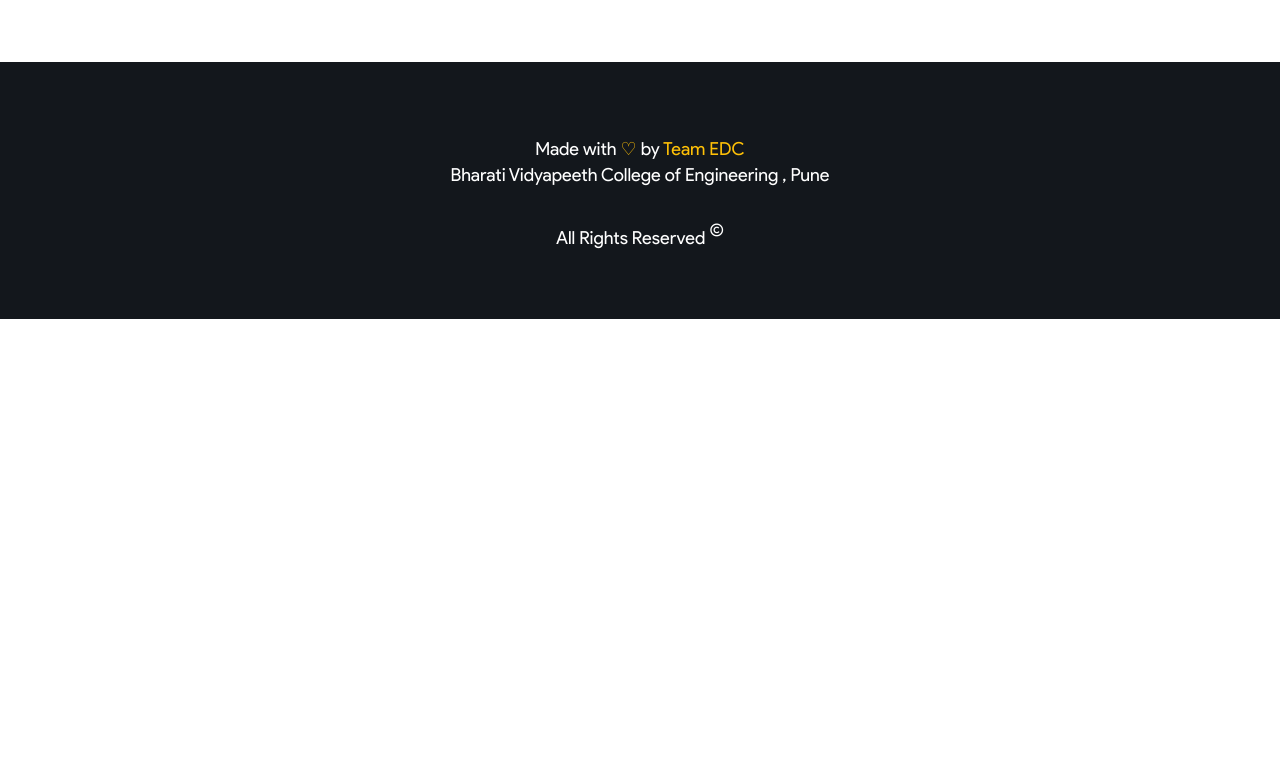
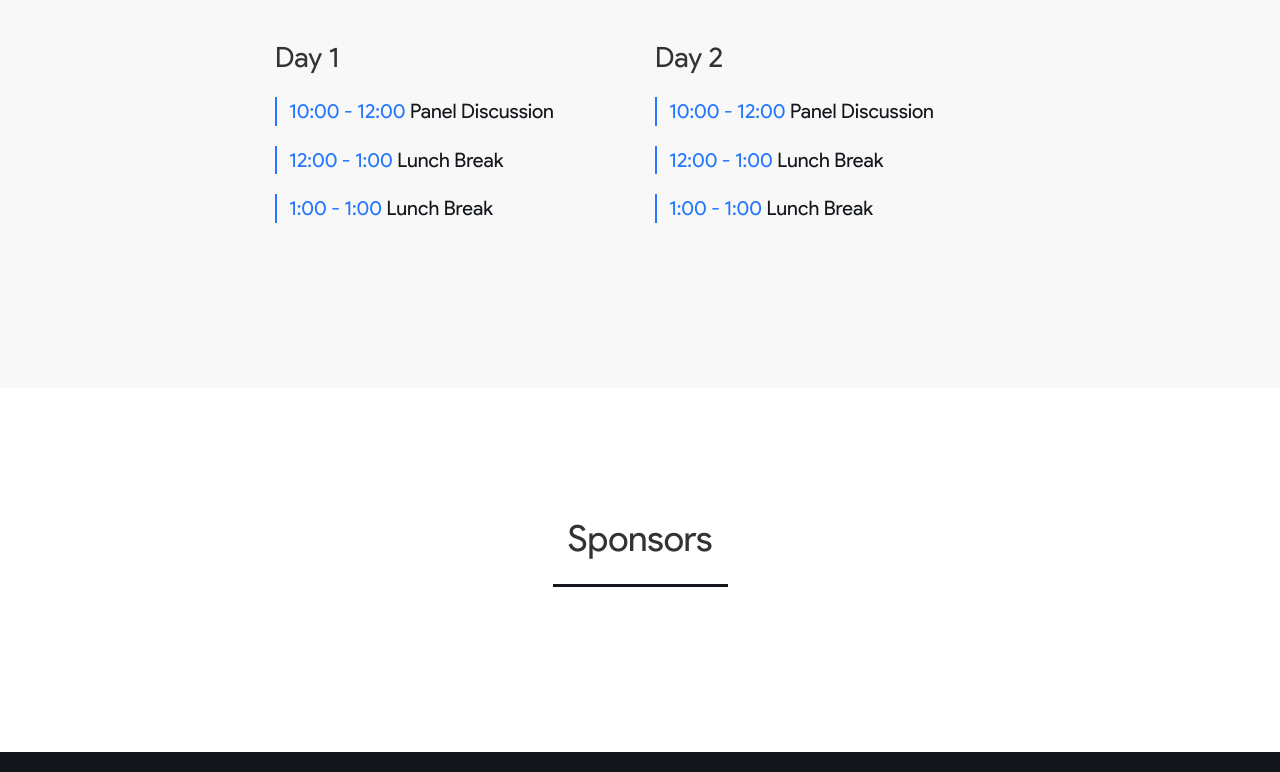
Before and after one commit to prekshajagetiya123/Conclave2018, a plain HTML site: page index.html in a window 1280 px wide. Shown: the part 1688-2460 px from the top of the page. Before the commit the page ends 2007 px from the top, so only its background shows below. Drawn offline with nearby package versions, Linux system fonts and the light colour scheme.

Commit message:
Sponsors image to be added

```diff
--- a/css/style.css
+++ b/css/style.css
@@ -219,8 +219,8 @@
 /* Timeline */
 
 .timeline{
-  padding: 25px 0 125px 0;
-  background: #fff;
+  padding: 125px 0 125px 0;
+  background: #f8f8f8;
 }
 
 .timeline-title{
@@ -235,6 +235,48 @@
   outline: none;
   background: #13171c;
 }
+
+.timeline-list{
+  color: #13171c;
+  display: inline-block;
+  font-family: 'Product Sans', sans-serif;
+  font-size: 20px;
+}
+
+.timeline-day{
+  font-family: 'Product Sans', sans-serif;
+  font-size: 28px;
+}
+
+.time{
+  font-size: 20px;
+  border-left: 2px solid #2577fc;
+  padding-left: 12px;
+  color: #2577fc;
+  display: inline-block;
+  font-family: 'Product Sans', sans-serif;
+}
+
+/* Sponsors */
+
+.sponsors{
+  padding: 125px 0 125px 0;
+  background: #fff;
+}
+
+.sponsors-title{
+  font-family: 'Product Sans', sans-serif;
+  font-size: 36px;
+}
+
+.sponsors-line{
+  width: 175px;
+  height: 3px;
+  border: none;
+  outline: none;
+  background: #13171c;
+}
+
 
 /* Footer text */
 
--- a/index.html
+++ b/index.html
@@ -1,5 +1,5 @@
 <!DOCTYPE html>
-<html lang="en" class="no-js">
+<html>
 <head>
   <meta charset="UTF-8">
   <meta name="viewport" content="width=device-width, initial-scale=1">
@@ -95,6 +95,57 @@
       </div>
     </div>
     <br><br>
+
+    <div class="col-md-4 col-md-offset-2">
+      <div class="row">
+        <div class="col-md-10 timeline-day">Day 1</div>
+      </div>
+      <br>
+      <div class="row">
+        <div class="col-md-10 timeline-list"><div class="time">10:00 - 12:00</div> Panel Discussion</div>
+      </div>
+      <br>
+      <div class="row">
+        <div class="col-md-10 timeline-list"><div class="time">12:00 - 1:00</div> Lunch Break</div>
+      </div>
+      <br>
+      <div class="row">
+        <div class="col-md-10 timeline-list"><div class="time">1:00 - 1:00</div> Lunch Break</div>
+      </div>
+      <br><br>
+    </div>
+
+    <div class="col-md-4">
+      <div class="row">
+        <div class="col-md-10 timeline-day">Day 2</div>
+      </div>
+      <br>
+      <div class="row">
+        <div class="col-md-10 timeline-list"><div class="time">10:00 - 12:00</div> Panel Discussion</div>
+      </div>
+      <br>
+      <div class="row">
+        <div class="col-md-10 timeline-list"><div class="time">12:00 - 1:00</div> Lunch Break</div>
+      </div>
+      <br>
+      <div class="row">
+        <div class="col-md-10 timeline-list"><div class="time">1:00 - 1:00</div> Lunch Break</div>
+      </div>
+    </div>
+  </div>
+</div>
+
+<div class="sponsors">
+  <div class="container">
+    <div class="row">
+      <div class="col-md-4 col-md-offset-4 text-center sponsors-title">Sponsors</div>
+    </div>
+    <div class="row">
+      <div class="col-md-4 col-md-offset-4">
+        <hr class="sponsors-line" />
+      </div>
+    </div>
+    <br>
   </div>
 </div>
 
--- a/js/main.js
+++ b/js/main.js
@@ -29,9 +29,4 @@
 		window.open("https://github.com/EDCBVUCOEP")
 	})
 
-	/*When clicking on Full hide fail/success boxes */
-	$('#name').focus(function() {
-  		$('#success').html('');
-	})
-
 })
```
